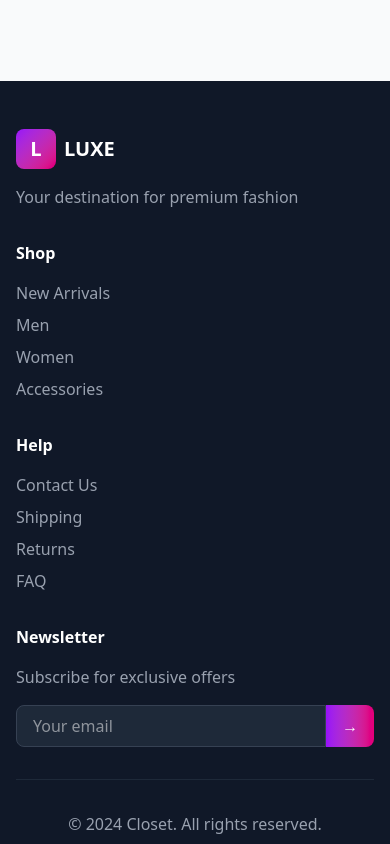
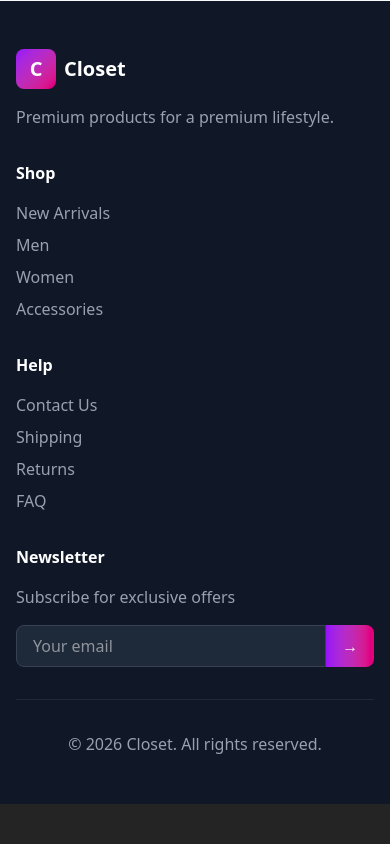
Before and after one commit to Kaushar45/garments-e-commerce, a React (Vite) app: page / in a window 390 px wide. Shown: the part 9700-10544 px from the top of the page. After the commit the page ends 10504 px from the top, so only its background shows below. Built offline with nearby package versions, Linux system fonts and the light colour scheme.

Commit message:
feat: Update Footer component design and add Profile page

```diff
--- a/src/components/Footer.jsx
+++ b/src/components/Footer.jsx
@@ -3,57 +3,90 @@ import React from "react";
 const Footer = () => {
   return (
     <div>
+      {/* Footer */}
       <footer className="bg-gray-900 text-white py-12 mt-auto">
         <div className="max-w-7xl mx-auto px-4 sm:px-6 lg:px-8">
-          <div className="grid grid-cols-1 md:grid-cols-3 gap-8 text-center md:text-left">
+          <div className="grid grid-cols-1 md:grid-cols-4 gap-8">
             <div>
-              <h3 className="text-2xl font-bold bg-linear-to-r from-purple-400 to-pink-400 bg-clip-text text-transparent mb-4">
-                ShopHub
-              </h3>
+              <div className="flex items-center space-x-2 mb-4">
+                <div className="w-10 h-10 bg-gradient-to-br from-purple-600 to-pink-600 rounded-lg flex items-center justify-center">
+                  <span className="text-white font-bold text-xl">C</span>
+                </div>
+                <h3 className="text-xl font-bold">Closet</h3>
+              </div>
               <p className="text-gray-400">
                 Premium products for a premium lifestyle.
               </p>
             </div>
             <div>
-              <h4 className="font-bold mb-4">Quick Links</h4>
+              <h4 className="font-semibold mb-4">Shop</h4>
               <ul className="space-y-2 text-gray-400">
                 <li>
-                  <a href="#" className="hover:text-white transition-colors">
-                    About Us
+                  <a href="#" className="hover:text-white transition">
+                    New Arrivals
                   </a>
                 </li>
                 <li>
-                  <a href="#" className="hover:text-white transition-colors">
-                    Contact
+                  <a href="#" className="hover:text-white transition">
+                    Men
                   </a>
                 </li>
                 <li>
-                  <a href="#" className="hover:text-white transition-colors">
+                  <a href="#" className="hover:text-white transition">
+                    Women
+                  </a>
+                </li>
+                <li>
+                  <a href="#" className="hover:text-white transition">
+                    Accessories
+                  </a>
+                </li>
+              </ul>
+            </div>
+            <div>
+              <h4 className="font-semibold mb-4">Help</h4>
+              <ul className="space-y-2 text-gray-400">
+                <li>
+                  <a href="#" className="hover:text-white transition">
+                    Contact Us
+                  </a>
+                </li>
+                <li>
+                  <a href="#" className="hover:text-white transition">
+                    Shipping
+                  </a>
+                </li>
+                <li>
+                  <a href="#" className="hover:text-white transition">
+                    Returns
+                  </a>
+                </li>
+                <li>
+                  <a href="#" className="hover:text-white transition">
                     FAQ
                   </a>
                 </li>
               </ul>
             </div>
             <div>
-              <h4 className="font-bold mb-4">Newsletter</h4>
-              <p className="text-gray-400 text-sm mb-4">
-                Subscribe to get special offers, free giveaways, and
-                once-in-a-lifetime deals.
+              <h4 className="font-semibold mb-4">Newsletter</h4>
+              <p className="text-gray-400 mb-4">
+                Subscribe for exclusive offers
               </p>
-              <div className="flex gap-2">
+              <div className="flex">
                 <input
                   type="email"
                   placeholder="Your email"
-                  className="bg-gray-800 text-white px-4 py-2 rounded-lg w-full focus:outline-none focus:ring-2 focus:ring-purple-500"
+                  className="flex-1 px-4 py-2 rounded-l-lg bg-gray-800 text-white border border-gray-700 focus:outline-none focus:border-purple-500"
                 />
-                <button className="bg-purple-600 px-4 py-2 rounded-lg font-bold hover:bg-purple-500 transition-colors">
-                  Join
+                <button className="px-4 bg-gradient-to-r from-purple-600 to-pink-600 rounded-r-lg hover:shadow-lg transition">
+                  →
                 </button>
               </div>
             </div>
           </div>
-          <div className="border-t border-gray-800 mt-12 pt-8 text-center text-gray-500 text-sm">
-            &copy; 2026 ShopHub Premium. All rights reserved.
+          <div className="border-t border-gray-800 mt-8 pt-8 text-center text-gray-400">
+            <p>© 2026 Closet. All rights reserved.</p>
           </div>
         </div>
       </footer>
--- a/src/pages/Home.jsx
+++ b/src/pages/Home.jsx
@@ -61,8 +61,8 @@ const Home = () => {
         cart.map((item) =>
           item.id === product.id
             ? { ...item, quantity: item.quantity + 1 }
-            : item
-        )
+            : item,
+        ),
       );
     } else {
       setCart([...cart, { ...product, quantity: 1 }]);
@@ -84,7 +84,7 @@ const Home = () => {
           }
           return item;
         })
-        .filter((item) => item.quantity > 0)
+        .filter((item) => item.quantity > 0),
     );
   };
 
@@ -92,7 +92,7 @@ const Home = () => {
     setFavorites((prev) =>
       prev.includes(productId)
         ? prev.filter((id) => id !== productId)
-        : [...prev, productId]
+        : [...prev, productId],
     );
   };
 
@@ -103,7 +103,7 @@ const Home = () => {
 
   const cartTotal = cart.reduce(
     (sum, item) => sum + item.price * item.quantity,
-    0
+    0,
   );
   const cartItemCount = cart.reduce((sum, item) => sum + item.quantity, 0);
 
@@ -404,92 +404,6 @@ const Home = () => {
       )}
 
       {/* Footer */}
-      <footer className="bg-gray-900 text-white py-12 mt-20">
-        <div className="max-w-7xl mx-auto px-4 sm:px-6 lg:px-8">
-          <div className="grid grid-cols-1 md:grid-cols-4 gap-8">
-            <div>
-              <div className="flex items-center space-x-2 mb-4">
-                <div className="w-10 h-10 bg-gradient-to-br from-purple-600 to-pink-600 rounded-lg flex items-center justify-center">
-                  <span className="text-white font-bold text-xl">L</span>
-                </div>
-                <h3 className="text-xl font-bold">LUXE</h3>
-              </div>
-              <p className="text-gray-400">
-                Your destination for premium fashion
-              </p>
-            </div>
-            <div>
-              <h4 className="font-semibold mb-4">Shop</h4>
-              <ul className="space-y-2 text-gray-400">
-                <li>
-                  <a href="#" className="hover:text-white transition">
-                    New Arrivals
-                  </a>
-                </li>
-                <li>
-                  <a href="#" className="hover:text-white transition">
-                    Men
-                  </a>
-                </li>
-                <li>
-                  <a href="#" className="hover:text-white transition">
-                    Women
-                  </a>
-                </li>
-                <li>
-                  <a href="#" className="hover:text-white transition">
-                    Accessories
-                  </a>
-                </li>
-              </ul>
-            </div>
-            <div>
-              <h4 className="font-semibold mb-4">Help</h4>
-              <ul className="space-y-2 text-gray-400">
-                <li>
-                  <a href="#" className="hover:text-white transition">
-                    Contact Us
-                  </a>
-                </li>
-                <li>
-                  <a href="#" className="hover:text-white transition">
-                    Shipping
-                  </a>
-                </li>
-                <li>
-                  <a href="#" className="hover:text-white transition">
-                    Returns
-                  </a>
-                </li>
-                <li>
-                  <a href="#" className="hover:text-white transition">
-                    FAQ
-                  </a>
-                </li>
-              </ul>
-            </div>
-            <div>
-              <h4 className="font-semibold mb-4">Newsletter</h4>
-              <p className="text-gray-400 mb-4">
-                Subscribe for exclusive offers
-              </p>
-              <div className="flex">
-                <input
-                  type="email"
-                  placeholder="Your email"
-                  className="flex-1 px-4 py-2 rounded-l-lg bg-gray-800 text-white border border-gray-700 focus:outline-none focus:border-purple-500"
-                />
-                <button className="px-4 bg-gradient-to-r from-purple-600 to-pink-600 rounded-r-lg hover:shadow-lg transition">
-                  →
-                </button>
-              </div>
-            </div>
-          </div>
-          <div className="border-t border-gray-800 mt-8 pt-8 text-center text-gray-400">
-            <p>© 2024 Closet. All rights reserved.</p>
-          </div>
-        </div>
-      </footer>
 
       <style>{`
         @keyframes fadeInUp {
--- /dev/null
+++ b/src/pages/Profile.jsx
@@ -0,0 +1,7 @@
+import React from "react";
+
+const Profile = () => {
+  return <div>Profile</div>;
+};
+
+export default Profile;
```
